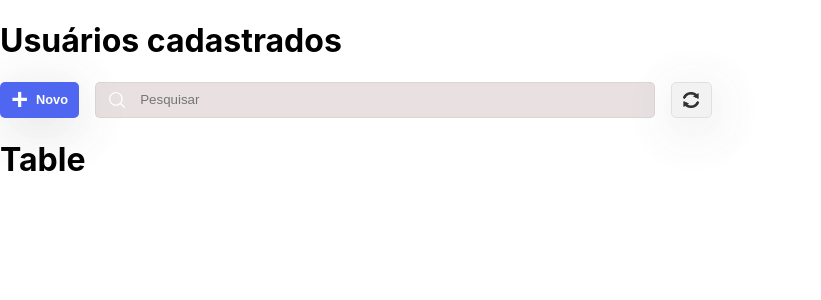
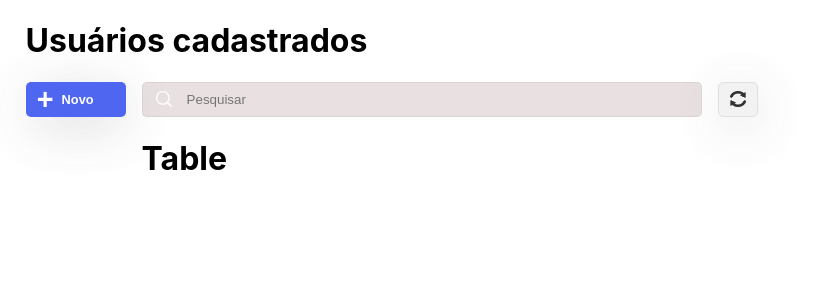
Before and after one commit to leandrochs/crud-cadastro-de-usuarios, a React (Create React App) app in the folder front-end/: page /user in a window 1280 px wide. Shown: the top 300 px of the page, without its empty margins (0-821 px from the left). Built offline with nearby package versions, Linux system fonts and the light colour scheme.

Commit message:
refactor: altera disposição dos elementos de users

```diff
--- a/front-end/src/App.js
+++ b/front-end/src/App.js
@@ -1,6 +1,6 @@
 import { Route, Switch } from 'react-router-dom';
 import Login from './pages/Login';
-import User from './pages/User';
+import Users from './pages/Users';
 import { Provider } from './context/Provider';
 
 function App() {
@@ -8,7 +8,7 @@ function App() {
     <Provider>
       <Switch>
         <Route exact path="/" component={ Login } />
-        <Route exact path="/user" component={ User } />
+        <Route exact path="/user" component={ Users } />
       </Switch>
     </Provider>
   );
--- /dev/null
+++ b/front-end/src/components/ButtonNewUser/index.jsx
@@ -0,0 +1,14 @@
+import './style.css';
+
+function ButtonNewUser() {
+  return (
+    <div className="btn-new-container">
+      <button className="btn-new" type="button">
+        <span className="plus">+</span>
+        Novo
+      </button>
+    </div>
+  );
+}
+
+export default ButtonNewUser;
--- /dev/null
+++ b/front-end/src/components/ButtonNewUser/style.css
@@ -0,0 +1,35 @@
+.btn-new-container {
+  width: 100px;
+  margin-right: 1rem;
+}
+
+.btn-new {
+  padding: 0.1rem 0.7rem;
+  box-shadow: 2px 10px 54px -5px rgba(124, 124, 124, 0.493);
+  border: none;
+  background-color: #2442ed;
+  border-radius: 5px;
+  font-size: 0.8rem;
+  font-weight: 700;
+  color: white;
+  opacity: 0.8;
+  display: flex;
+  align-items: center;
+  height: 2.2rem;
+  width: 100px;
+
+}
+
+.btn-new:hover {
+  opacity: 1;
+  cursor: pointer;
+}
+
+.btn-new:active {
+  background-color: #4058e0;
+}
+
+.plus {
+  font-size: 1.8rem;
+  margin-right: 0.5rem;
+}
--- a/front-end/src/components/Search/index.jsx
+++ b/front-end/src/components/Search/index.jsx
@@ -1,25 +1,25 @@
-import { useState } from 'react';
+import { useContext, useState } from 'react';
+import Context from '../../context/Context';
 import mGlass from '../../assets/magnifying-glass.svg';
 import refresh from '../../assets/refresh.png';
 import searchApi from '../../service/searchApi';
 import './style.css';
 
 function Search() {
+  const { setUsers } = useContext(Context);
   const [search, setSearch] = useState('');
 
   async function onClick(e) {
     e.preventDefault();
     const res = await searchApi(search);
 
-    console.log(res);
+    if (res) {
+      setUsers(res);
+    }
   }
 
   return (
     <form className="search-container">
-      <button className="btn-new" type="button">
-        <span className="plus">+</span>
-        Novo
-      </button>
       <div className="img-container">
         <img className="search-img" src={ mGlass } alt="Lupa de busca" />
       </div>
--- a/front-end/src/components/Search/style.css
+++ b/front-end/src/components/Search/style.css
@@ -1,28 +1,5 @@
 .search-container {
   display: flex;
-}
-
-.btn-new {
-  padding: 0.1rem 0.7rem;
-  box-shadow: 2px 10px 54px -5px rgba(124, 124, 124, 0.493);
-  border: none;
-  background-color: #2442ed;
-  border-radius: 5px;
-  font-size: 0.8rem;
-  font-weight: 700;
-  color: white;
-  opacity: 0.8;
-  display: flex;
-  align-items: center;
-}
-
-.btn-new:hover {
-  opacity: 1;
-  cursor: pointer;
-}
-
-.btn-new:active {
-  background-color: #4058e0;
 }
 
 .plus {
@@ -30,15 +7,20 @@
   margin-right: 0.5rem;
 }
 
+.search-container {
+  height: 2.2rem;
+
+}
+
 .img-container {
   border: 1px solid rgb(219, 213, 213);
-  margin-left: 1rem;
   background-color: rgb(233, 225, 225);
   border-right: none;
   display: flex;
   align-items: center;
   justify-content: center;
   border-radius: 5px 0 0 5px;
+
 }
 
 .search-img {
--- a/front-end/src/components/Table/index.jsx
+++ b/front-end/src/components/Table/index.jsx
@@ -1,5 +1,11 @@
+// import { useContext } from "react";
+// import Context from "../../context/Context";
+
 function Table() {
+  // const { users } = useContext(Context);
+
   return (
+
     <div>
       <h1>Table</h1>
     </div>
--- a/front-end/src/context/Provider.jsx
+++ b/front-end/src/context/Provider.jsx
@@ -3,14 +3,14 @@ import React, { useMemo, useState } from 'react';
 import Context from './Context';
 
 export function Provider({ children }) {
-  const [user, setUser] = useState([]);
+  const [users, setUsers] = useState([]);
 
   const context = useMemo(
     () => ({
-      user,
-      setUser,
+      users,
+      setUsers,
     }),
-    [user],
+    [users],
   );
 
   return <Context.Provider value={ context }>{children}</Context.Provider>;
--- a/front-end/src/pages/User/index.jsx
+++ /dev/null
@@ -1,14 +0,0 @@
-import Search from '../../components/Search';
-import Table from '../../components/Table';
-
-function User() {
-  return (
-    <div>
-      <h1>Usuários cadastrados</h1>
-      <Search />
-      <Table />
-    </div>
-  );
-}
-
-export default User;
--- /dev/null
+++ b/front-end/src/pages/Users/index.jsx
@@ -0,0 +1,21 @@
+import ButtonNewUser from '../../components/ButtonNewUser';
+import Search from '../../components/Search';
+import Table from '../../components/Table';
+import './style.css';
+
+function Users() {
+  return (
+    <div className="users-container">
+      <h1>Usuários cadastrados</h1>
+      <div className="users-components">
+        <ButtonNewUser />
+        <div>
+          <Search />
+          <Table />
+        </div>
+      </div>
+    </div>
+  );
+}
+
+export default Users;
--- /dev/null
+++ b/front-end/src/pages/Users/style.css
@@ -0,0 +1,8 @@
+.users-container {
+  margin: 0 2vw;
+}
+
+.users-components {
+  display: flex;
+  flex-wrap: wrap;
+}
```
Also changed, not shown: front-end/src/pages/User/style.css (deleted).
